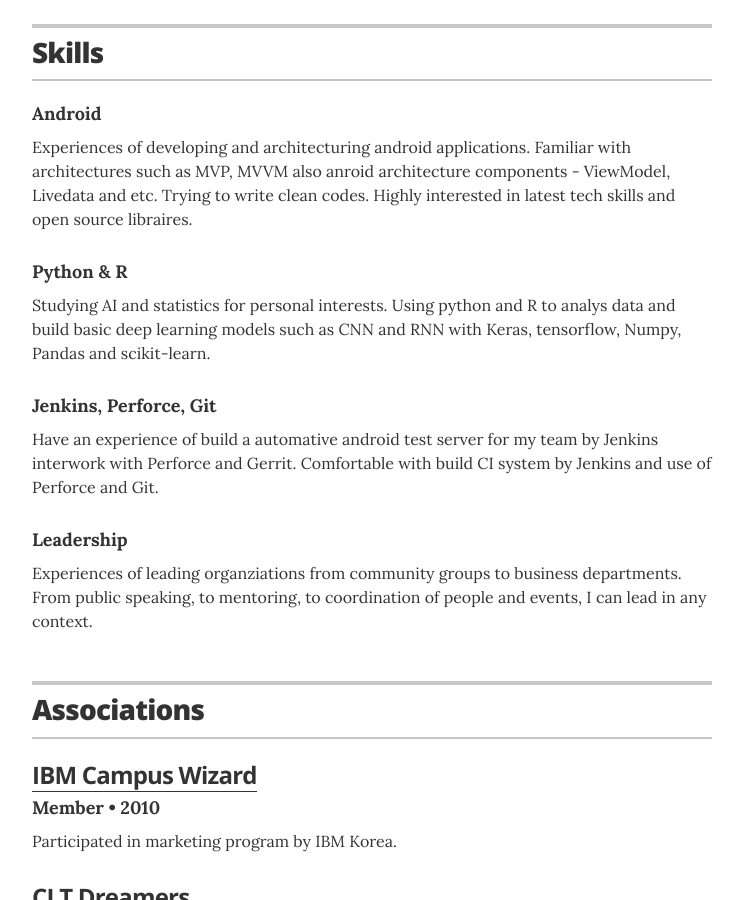
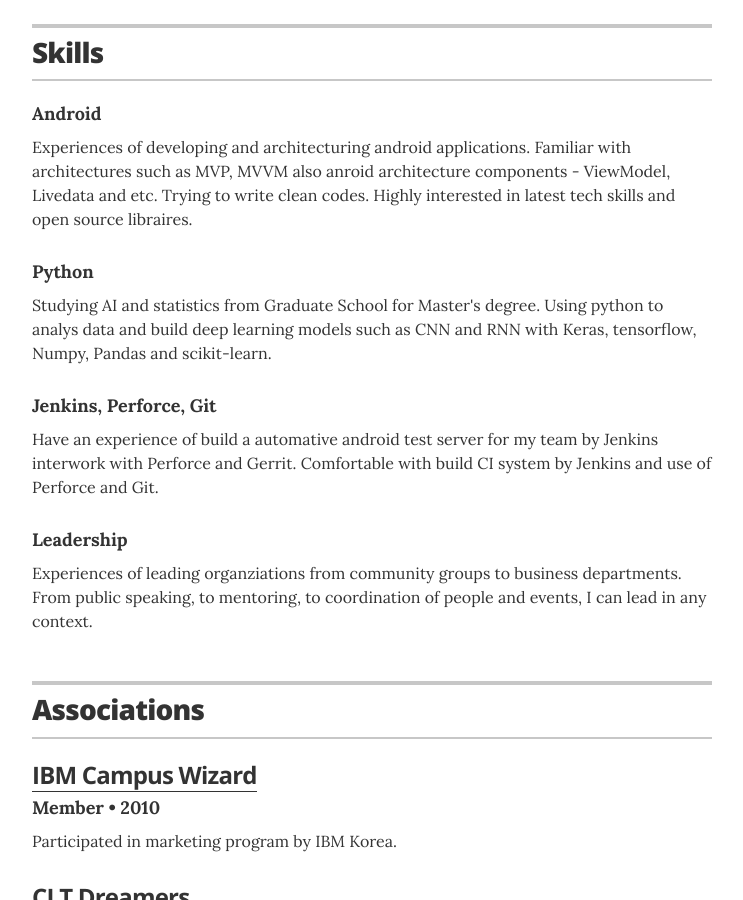
Before and after one commit to kofboy2000/resume, a Jekyll site: the page built from index.html, in a window 1280 px wide and 900 px high, scrolled down 2319 px. Shown: the whole window, without its empty margins (268-1011 px from the left). Built offline with Jekyll 4.4.1, drawn with Linux system fonts in a browser that asks for light colours.

Commit message:
Update skills.yml

```diff
--- a/_data/skills.yml
+++ b/_data/skills.yml
@@ -4,8 +4,8 @@
   description: Experiences of developing and architecturing android applications. Familiar with architectures such as MVP, MVVM also anroid architecture components - ViewModel, Livedata and etc. Trying to write clean codes. Highly interested in latest tech skills and open source libraires.
 
 # Second
-- skill: Python & R
-  description: Studying AI and statistics for personal interests. Using python and R to analys data and build basic deep learning models such as CNN and RNN with Keras, tensorflow, Numpy, Pandas and scikit-learn.
+- skill: Python
+  description: Studying AI and statistics from Graduate School for Master's degree. Using python to analys data and build deep learning models such as CNN and RNN with Keras, tensorflow, Numpy, Pandas and scikit-learn.
 
 # Third
 - skill: Jenkins, Perforce, Git
```
